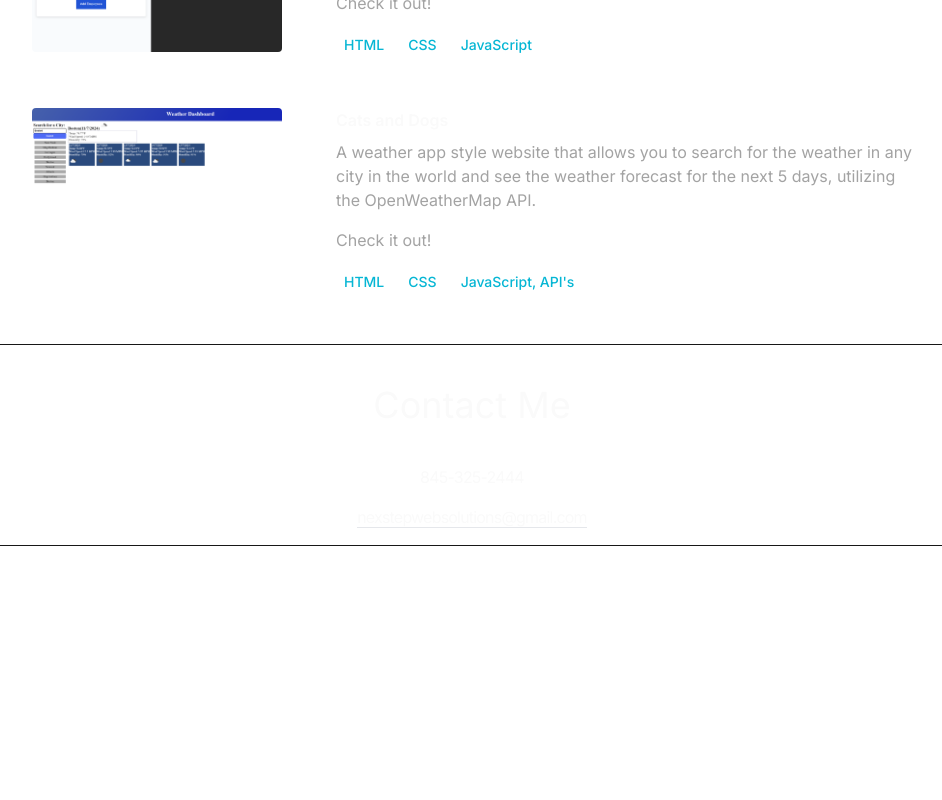
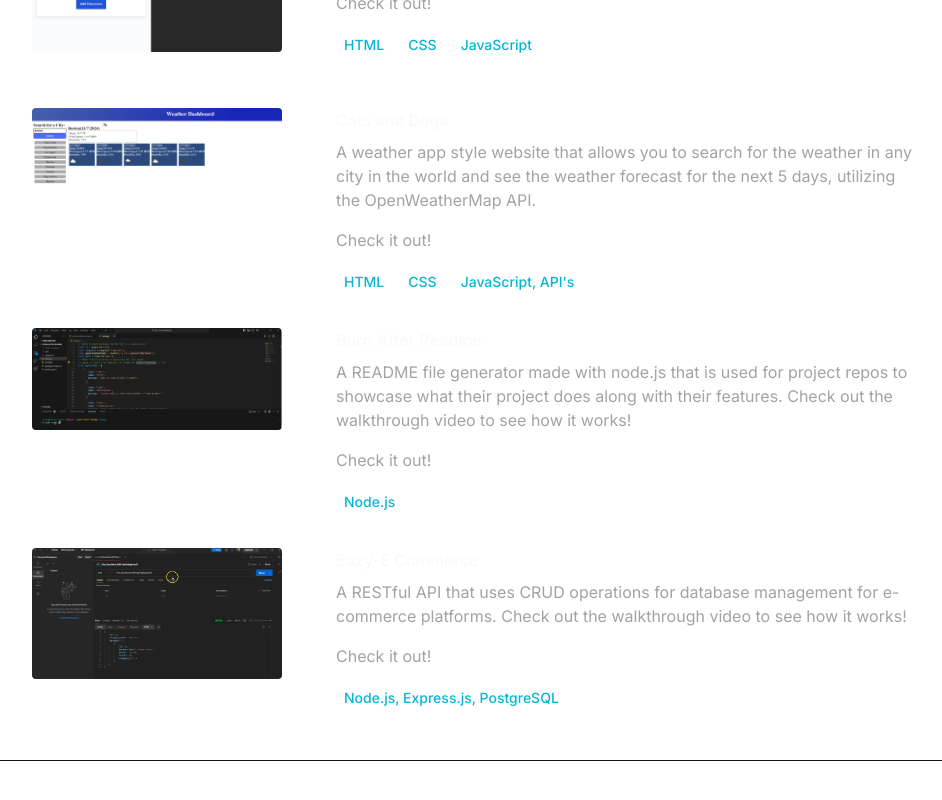
Before and after one commit to jimmyboy722/React-Portfolio, a React (Vite) app: page / in a window 1280 px wide. Shown: the part 2536-3336 px from the top of the page, without its empty margins (168-1110 px from the left). Before the commit the page ends 3082 px from the top, so only its background shows below. Built offline with nearby package versions, Linux system fonts and the light colour scheme; the HTML template or start-up script is replaced by a standard one.

Commit message:
added two more projects along with pictures, descriptions and links.

```diff
--- a/src/constants/index.js
+++ b/src/constants/index.js
@@ -53,6 +53,22 @@ export const PROJECTS = [
       "A weather app style website that allows you to search for the weather in any city in the world and see the weather forecast for the next 5 days, utilizing the OpenWeatherMap API.",
     technologies: ["HTML", "CSS", "JavaScript, API's"],
   },
+  {
+    title: "Burn After Readme",
+    image: "/assets/projects/Burnafterreadme.png",
+    link: "https://app.screencastify.com/v3/watch/CGoUxr6J69x7si2WxGY6/",
+    description:
+      "A README file generator made with node.js that is used for project repos to showcase what their project does along with their features. Check out the walkthrough video to see how it works!",
+    technologies: ["Node.js"],
+  },
+  {
+    title: "Eazy-E Commerce",
+    image: "/assets/projects/eazyecommerce.png",
+    link: "https://bootcampspot.instructuremedia.com/embed/5a0df8f6-d031-4794-ba46-75538abf7fb5",
+    description:
+      "A RESTful API that uses CRUD operations for database management for e-commerce platforms. Check out the walkthrough video to see how it works!",
+    technologies: ["Node.js, Express.js, PostgreSQL"],
+  },
 ];
 
 export const CONTACT = {
```
Also changed, not shown: public/assets/projects/Burnafterreadme.png (added), public/assets/projects/eazyecommerce.png (added).
